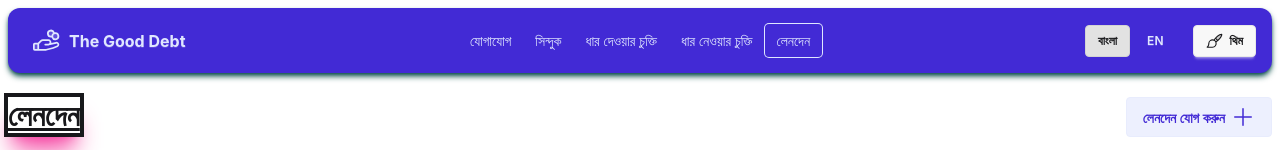
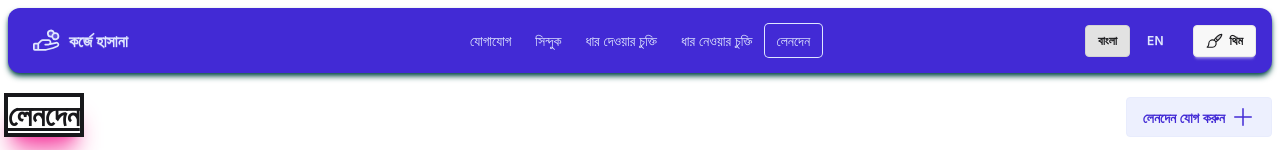
Before and after one commit to imtiazShakil/TheGoodDebt, a React (Vite) app in the folder frontend/: page /transactions in a window 1280 px wide. Shown: the top 150 px of the page. Built offline with nearby package versions, Linux system fonts and the light colour scheme.

Commit message:
add internationalization support for header title in Bengali and English

```diff
--- a/frontend/src/Header.tsx
+++ b/frontend/src/Header.tsx
@@ -82,7 +82,7 @@ function Header() {
         </div>
         <a className="btn btn-ghost gap-2">
           <HandCoins size={28} weight="duotone" />
-          <span className="text-base font-bold">The Good Debt</span>
+          <span className="text-base font-bold">{t("header.title")}</span>
         </a>
       </div>
 
--- a/frontend/src/TransactionListComponent.tsx
+++ b/frontend/src/TransactionListComponent.tsx
@@ -163,7 +163,7 @@ function TransactionListComponent() {
                   </td>
                   <td>
                     <span
-                      className={`badge badge-sm ${TYPE_BADGE[tx.transactionType] ?? ""}`}
+                      className={`whitespace-nowrap badge badge-sm ${TYPE_BADGE[tx.transactionType] ?? ""}`}
                     >
                       {t(`transactionType.${tx.transactionType}`)}
                     </span>
--- a/frontend/src/i18n/locales/bn.json
+++ b/frontend/src/i18n/locales/bn.json
@@ -7,7 +7,8 @@
     "transactions": "লেনদেন"
   },
   "header": {
-    "theme": "থিম"
+    "theme": "থিম",
+    "title": "কর্জে হাসানা"
   },
   "common": {
     "add": "যোগ করুন",
--- a/frontend/src/i18n/locales/en.json
+++ b/frontend/src/i18n/locales/en.json
@@ -7,7 +7,8 @@
     "transactions": "Transactions"
   },
   "header": {
-    "theme": "Theme"
+    "theme": "Theme",
+    "title": "The Good Debt"
   },
   "common": {
     "add": "Add",
```
